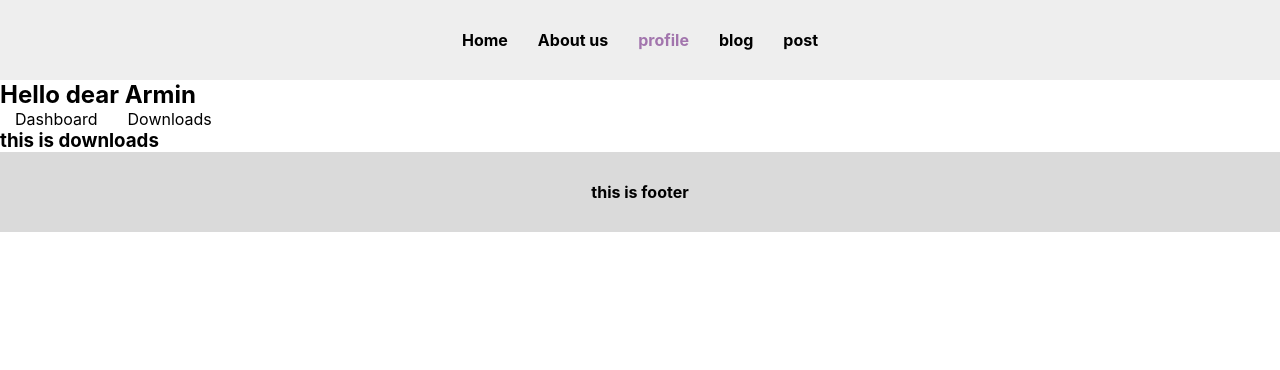
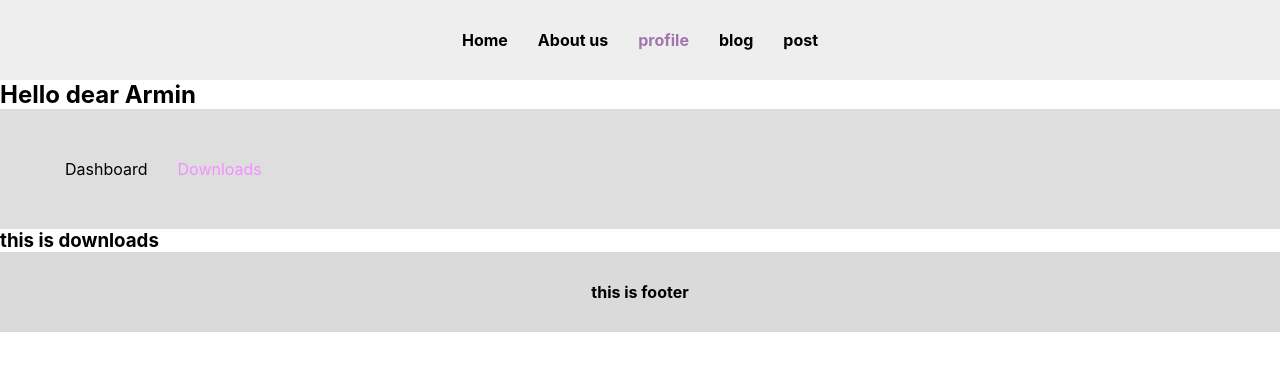
Before and after one commit to armin-bkh/react-router-dom-practice, a React (Create React App) app: page /profile/downloads in a window 1280 px wide. Shown: the top 370 px of the page. Built offline with nearby package versions, Linux system fonts and the light colour scheme.

Commit message:
add activeclassName to nested NavLinks and apply style on navbar

```diff
--- a/src/App.scss
+++ b/src/App.scss
@@ -28,10 +28,15 @@
 
 .sidebar {
     display: flex;
+    background: rgb(223, 222, 222);
+    padding: 50px;
 
     li {
         a {
             padding: 5px 15px;
+        }
+        .activeTab{
+            color: rgb(242, 144, 255);
         }
     }
 }
--- a/src/Components/SideBar/SideBar.jsx
+++ b/src/Components/SideBar/SideBar.jsx
@@ -1,4 +1,4 @@
-import { Link } from "react-router-dom";
+import { NavLink } from "react-router-dom";
 
 const SideBar = () => {
   return (
@@ -6,10 +6,10 @@ const SideBar = () => {
       <nav>
         <ul className="sidebar">
           <li>
-            <Link to="/profile/dashboard">Dashboard</Link>
+            <NavLink activeClassName="activeTab" to="/profile/dashboard">Dashboard</NavLink>
           </li>
           <li>
-            <Link to="/profile/downloads">Downloads</Link>
+            <NavLink activeClassName="activeTab" to="/profile/downloads">Downloads</NavLink>
           </li>
         </ul>
       </nav>
```
